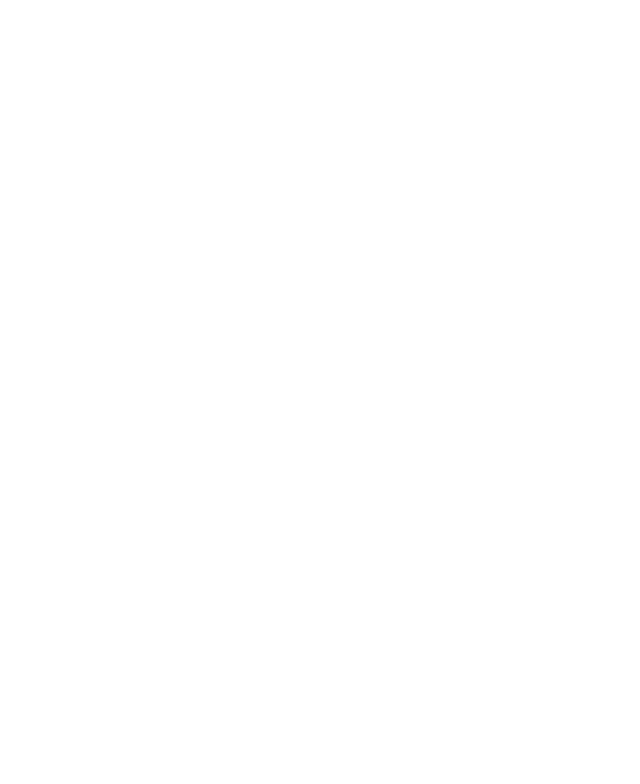
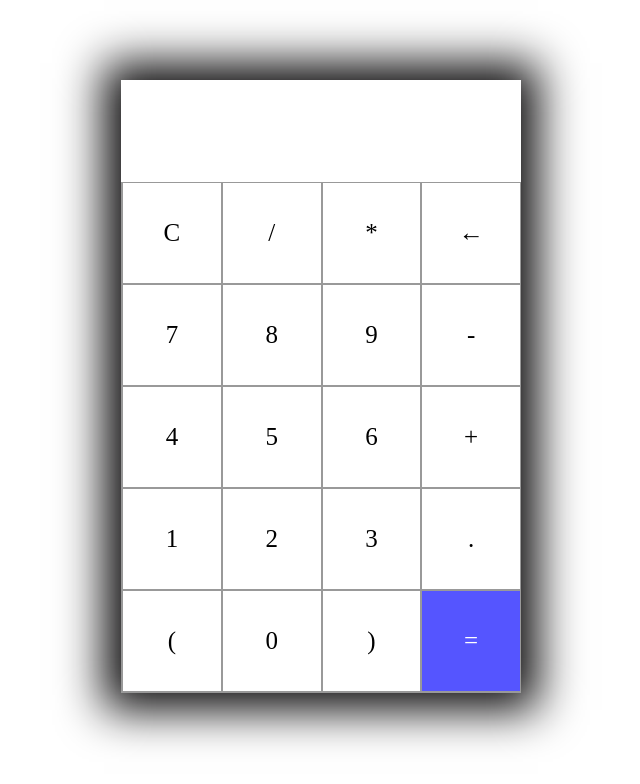
Before and after one commit to tejb96/calculator, a plain HTML site: page index.html in a window 1280 px wide. Shown: the whole page, without its empty margins (319-959 px from the left). Drawn offline with Linux system fonts and the light colour scheme.

Commit message:
Buttons set-up

```diff
--- a/index.html
+++ b/index.html
@@ -6,6 +6,32 @@
         <link rel="stylesheet" href="style.css">
     </head>
     <body>
-
+        <section>
+            <div class="container">
+                <div id="display"></div>
+                <div class="buttons">
+                    <div class="button">C</div>
+                    <div class="button">/</div>
+                    <div class="button">*</div>
+                    <div class="button">&larr;</div>
+                    <div class="button">7</div>
+                    <div class="button">8</div>
+                    <div class="button">9</div>
+                    <div class="button">-</div>
+                    <div class="button">4</div>
+                    <div class="button">5</div>
+                    <div class="button">6</div>
+                    <div class="button">+</div>
+                    <div class="button">1</div>
+                    <div class="button">2</div>
+                    <div class="button">3</div>
+                    <div class="button">.</div>
+                    <div class="button">(</div>
+                    <div class="button">0</div>
+                    <div class="button">)</div>
+                    <div id="equal"class="button">=</div>
+                </div>
+            </div>
+        </section>
     </body>
 </html>
--- a/style.css
+++ b/style.css
@@ -0,0 +1,36 @@
+.container{
+    max-width: 400px;
+    margin: 10vh auto 0 auto;
+    box-shadow:0px 0px 43px 17px rgba(11, 10, 11);
+}
+#display{
+    text-align:right;
+    height: 70px;
+    line-height:70px;
+    padding:16px 8px;
+    font-size:25px;
+}
+.buttons{
+    display: grid;
+    border-bottom: 1px solid #999;
+    border-left: 1px solid #999;
+    grid-template-columns: 1fr 1fr 1fr 1fr;
+}
+.buttons > div {
+    border-top: 1px solid #999;
+    border-right: 1px solid #999;
+}
+.button{
+    border: 0.5px solid #999;
+    line-height: 100px;
+    text-align: center;
+    font-size: 25px;
+    cursor: pointer;
+}
+#equal{
+    background-color: #5555ff;
+    color:rgb(255, 255, 255);
+}
+.button:hover{
+    background-color:#000000;
+}
```
Also changed, not shown: index.js (added).
